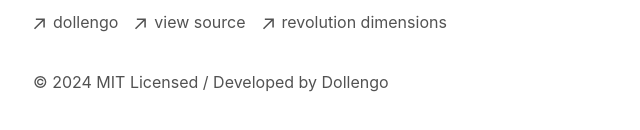
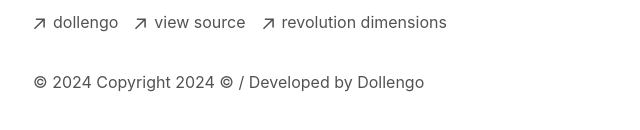
Before and after one commit to Dollengo/dollengowebsite, a Next.js app: page / in a window 1280 px wide. Shown: the part 630-760 px from the top of the page, without its empty margins (319-959 px from the left). Built offline with nearby package versions, Linux system fonts and the light colour scheme.

Commit message:
Update footer.tsx

```diff
--- a/app/components/footer.tsx
+++ b/app/components/footer.tsx
@@ -35,7 +35,7 @@ export default function Footer() {
             className="flex items-center transition-all hover:text-neutral-800 dark:hover:text-neutral-100"
             rel="noopener noreferrer"
             target="_blank"
-            href="https://github.com/Dollengo/dollengostudioswebsite"
+            href="https://github.com/Dollengo/dollengowebsite"
           >
             <ArrowIcon />
             <p className="ml-2 h-7">view source</p>
@@ -47,7 +47,7 @@ export default function Footer() {
             className="flex items-center transition-all hover:text-neutral-800 dark:hover:text-neutral-100"
             rel="noopener noreferrer"
             target="_blank"
-            href="https://revolutiondimensionsstudios.vercel.app"
+            href="https://revolutiondimensions.vercel.app"
             >
             <ArrowIcon />
             <p className="ml-2 h-7">revolution dimensions</p>
@@ -56,7 +56,7 @@ export default function Footer() {
       </ul>
 
       <p className="mt-8 text-neutral-600 dark:text-neutral-300">
-        © {new Date().getFullYear()} MIT Licensed / Developed by{' '}
+        © {new Date().getFullYear()} Copyright 2024 © / Developed by{' '}
         <a
           href="https://github.com/dollengo"
           className="transition-all hover:text-neutral-800 dark:hover:text-neutral-100"
```
